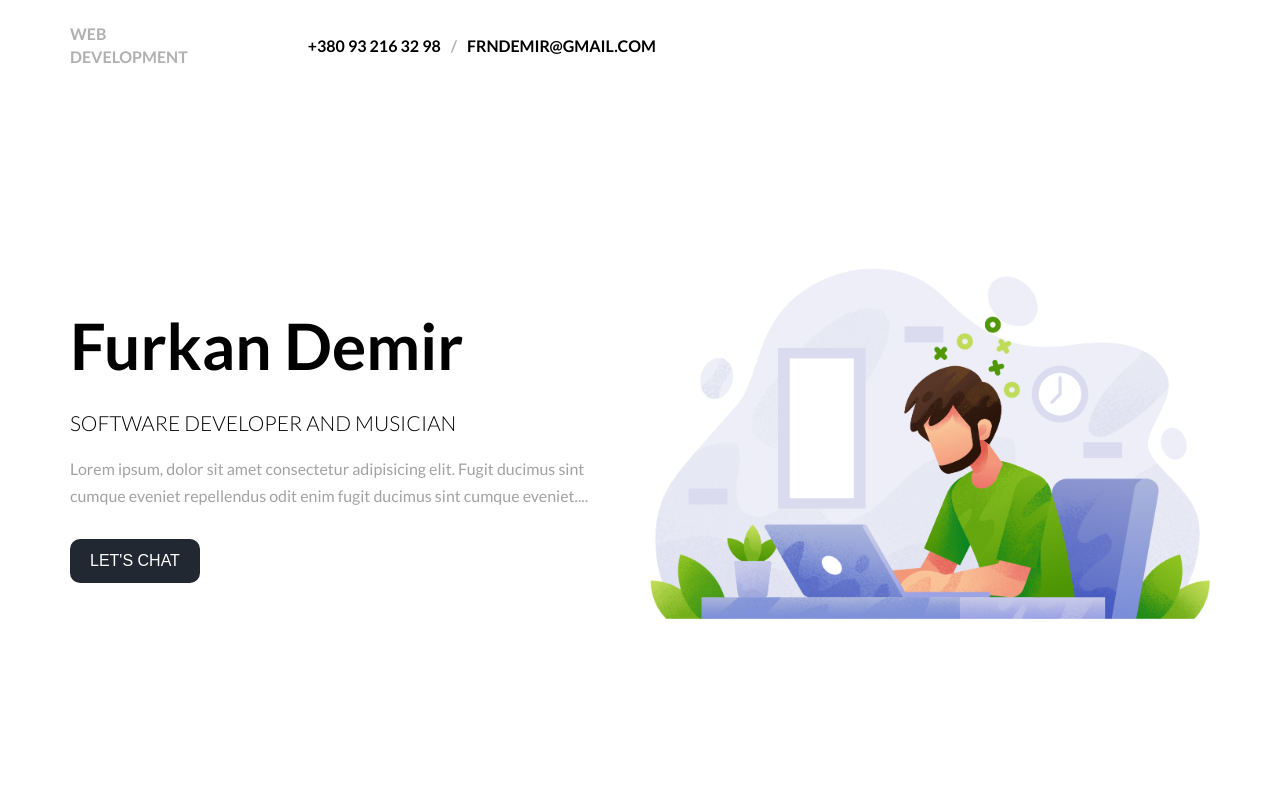
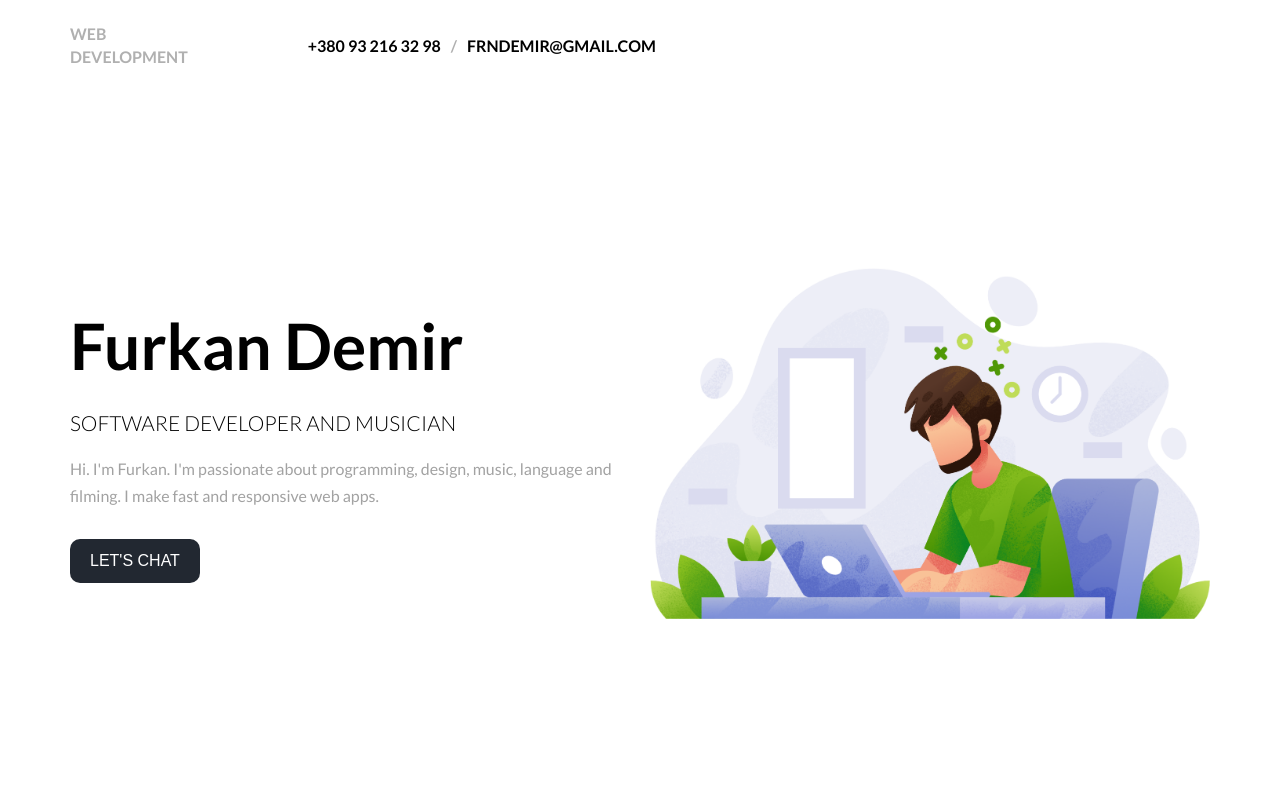
Before and after one commit to fdemir/fdemir.github.io, a Nuxt app: page / in a window 1280 px wide. Shown: the top 800 px of the page. Built offline with nearby package versions, Linux system fonts and the light colour scheme.

Commit message:
edit banner description

```diff
--- a/components/Home/Banner.vue
+++ b/components/Home/Banner.vue
@@ -7,9 +7,11 @@
           SOFTWARE DEVELOPER AND MUSICIAN
         </h2>
         <p class="banner-content__desc">
-          Lorem ipsum, dolor sit amet consectetur adipisicing elit. Fugit
+          <!-- Lorem ipsum, dolor sit amet consectetur adipisicing elit. Fugit
           ducimus sint cumque eveniet repellendus odit enim fugit ducimus sint
-          cumque eveniet....
+          cumque eveniet.... -->
+          Hi. I'm Furkan. I'm passionate about programming, design, music,
+          language and filming. I make fast and responsive web apps.
         </p>
         <div class="banner-content__btn">
           <f-button>LET'S CHAT</f-button>
```
